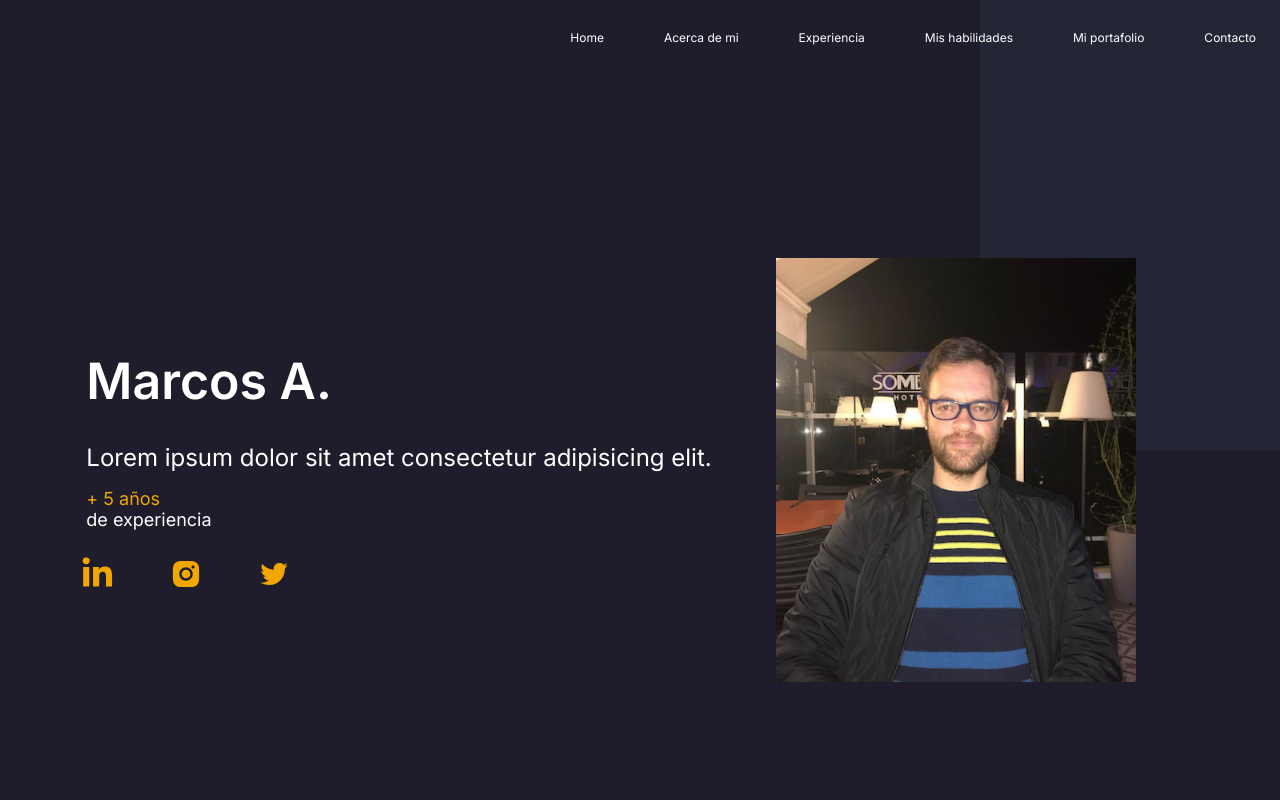
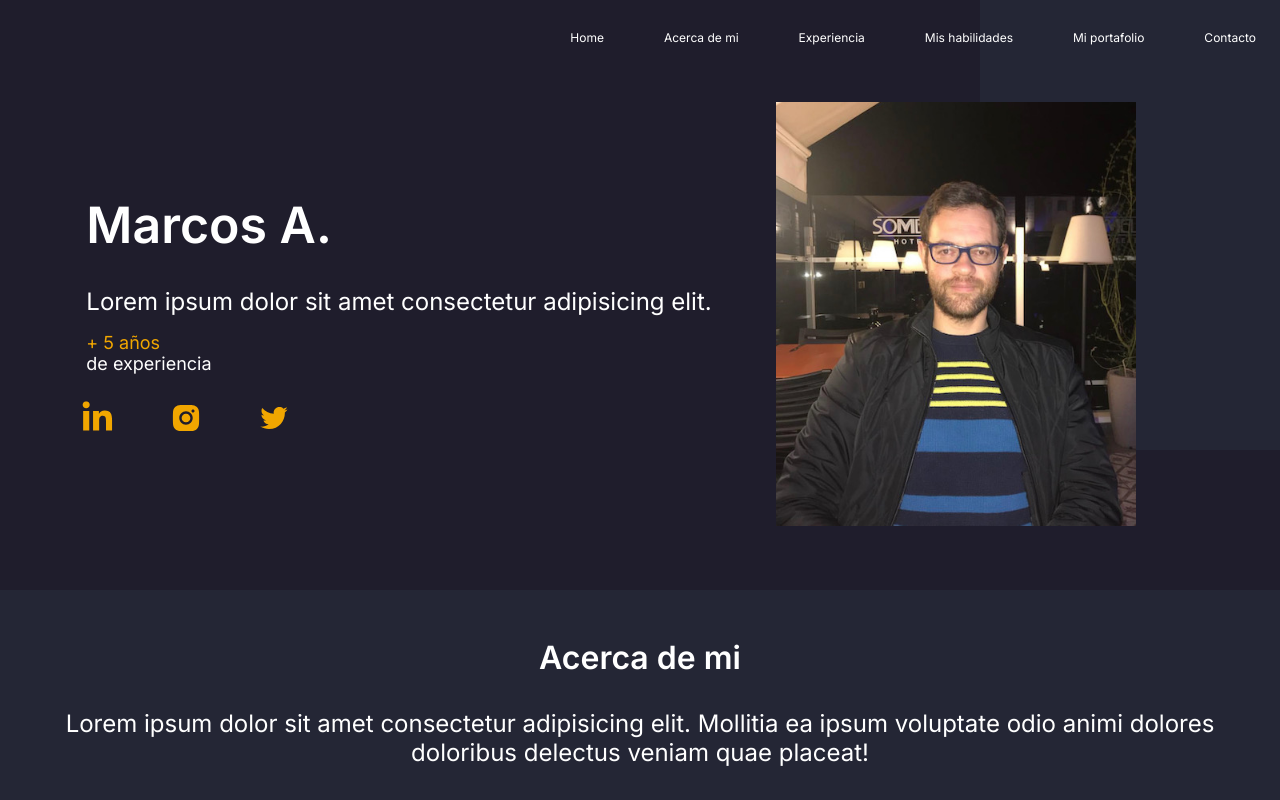
Before and after one commit to msaravena/Marcos_Aravena_Portfolio, a plain HTML site: page index.html in a window 1280 px wide. Shown: the top 800 px of the page. Drawn offline with Linux system fonts and the light colour scheme.

Commit message:
changed the height in section

```diff
--- a/styles.css
+++ b/styles.css
@@ -46,10 +46,6 @@ a  {
     color: white;
     text-decoration: none;
     font-size: 12px;
-}
-
-section {
-    min-height: 100vh;
 }
 
 .navbar {
```
